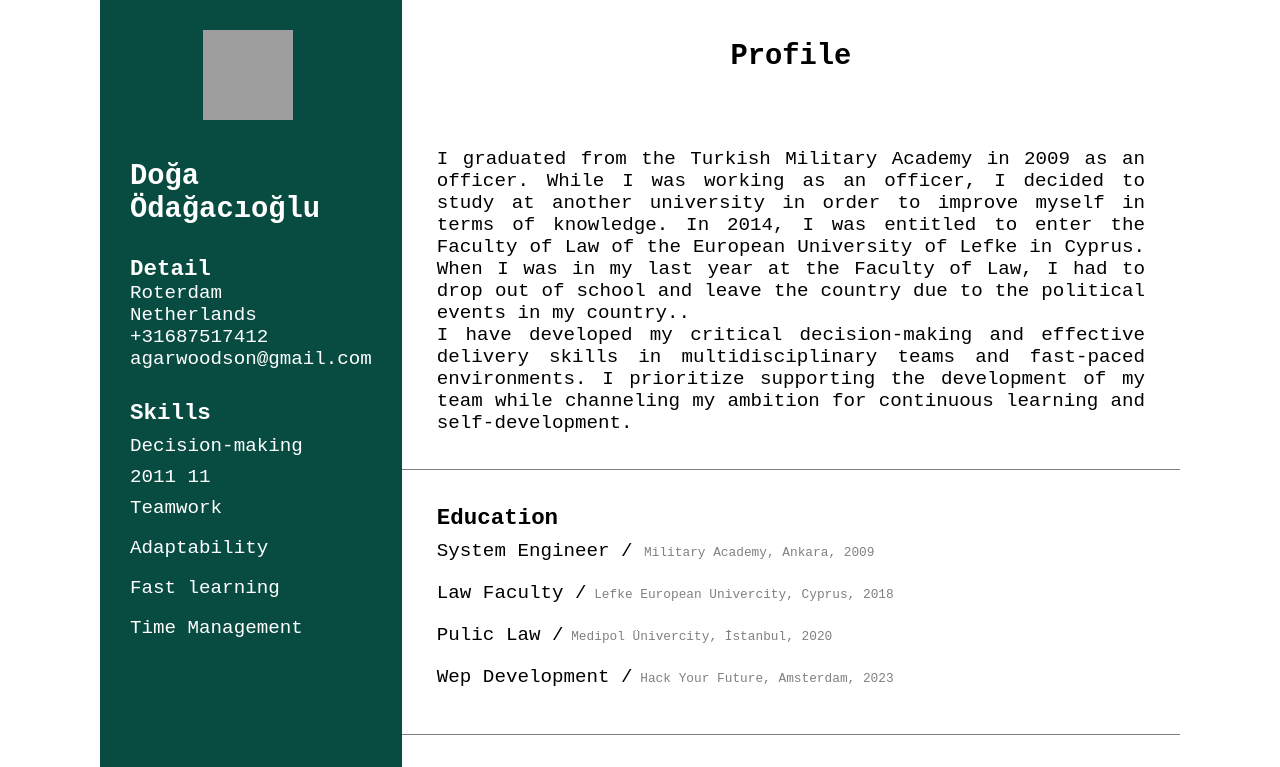
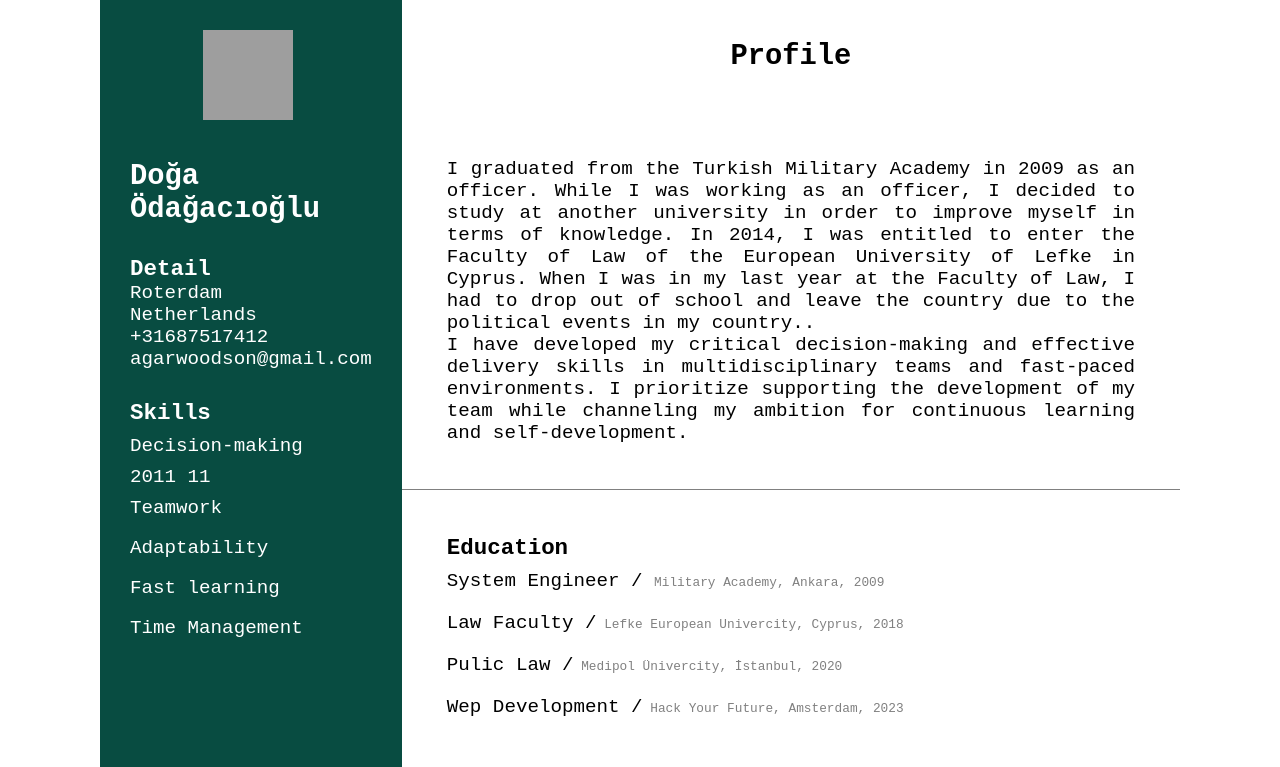
Before and after one commit to dogaodagacioglu/HYF-Module-HTMLCSSGIT, a plain HTML site: page week1/resume.html in a window 1280 px wide. Shown: the top 767 px of the page. Drawn offline with Linux system fonts and the light colour scheme; grey boxes are pictures that could not be loaded.

Commit message:
Update style.css

```diff
--- a/week1/style.css
+++ b/week1/style.css
@@ -23,7 +23,7 @@
 }
 
 .blog, .about{
-    padding: 35px;
+    padding: 45px;
 }
 
 .aside {
```
